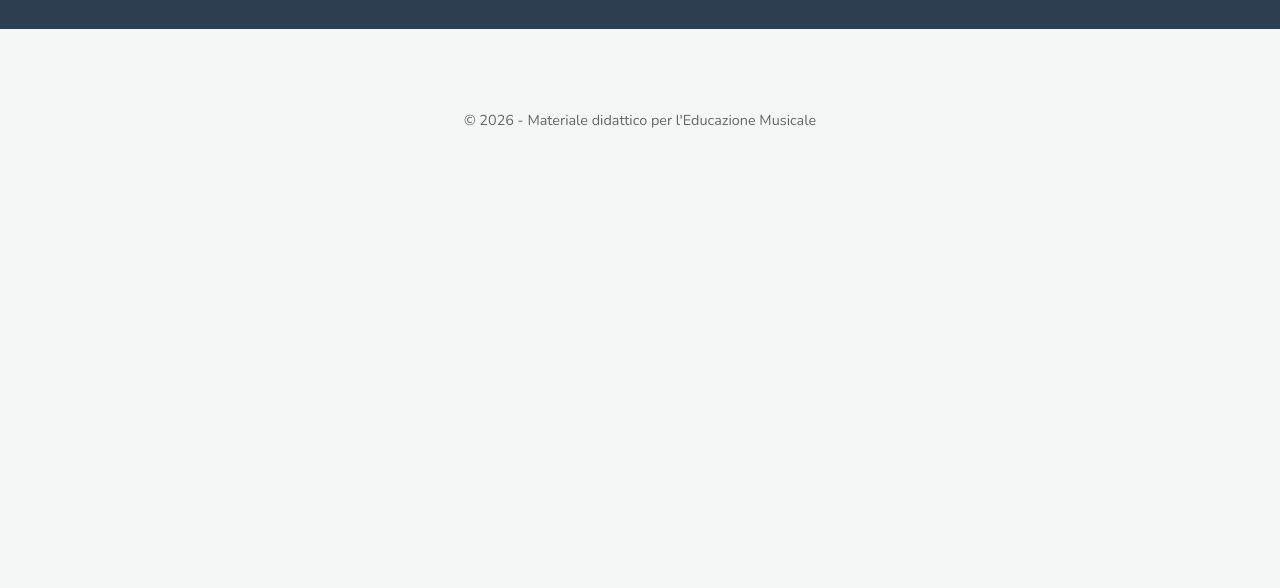
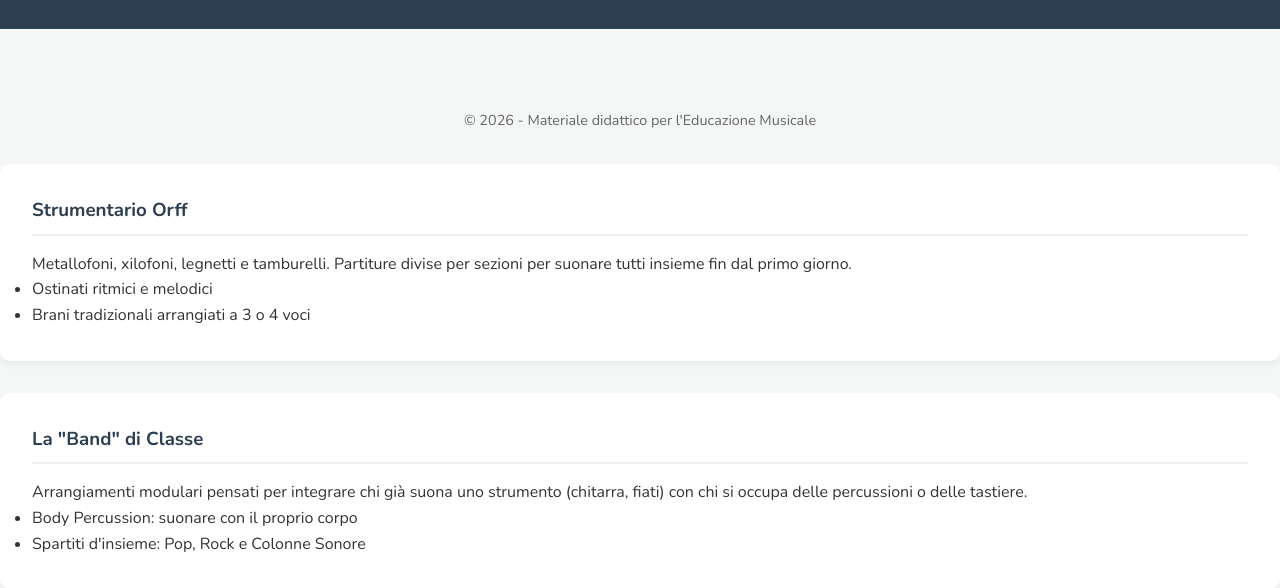
Before and after one commit to giovanniferrazzimusic/the-rest-is-noise, a plain HTML site: page sezioni/insieme.html in a window 1280 px wide. Shown: the part 112-700 px from the top of the page. Drawn offline with nearby package versions, Linux system fonts and the light colour scheme.

Commit message:
Update insieme.html

```diff
--- a/sezioni/insieme.html
+++ b/sezioni/insieme.html
@@ -26,3 +26,20 @@
 
 </body>
 </html>
+<section class="module-section">
+    <h3>Strumentario Orff</h3>
+    <p>Metallofoni, xilofoni, legnetti e tamburelli. Partiture divise per sezioni per suonare tutti insieme fin dal primo giorno.</p>
+    <ul>
+        <li>Ostinati ritmici e melodici</li>
+        <li>Brani tradizionali arrangiati a 3 o 4 voci</li>
+    </ul>
+</section>
+
+<section class="module-section">
+    <h3>La "Band" di Classe</h3>
+    <p>Arrangiamenti modulari pensati per integrare chi già suona uno strumento (chitarra, fiati) con chi si occupa delle percussioni o delle tastiere.</p>
+    <ul>
+        <li>Body Percussion: suonare con il proprio corpo</li>
+        <li>Spartiti d'insieme: Pop, Rock e Colonne Sonore</li>
+    </ul>
+</section>
```
